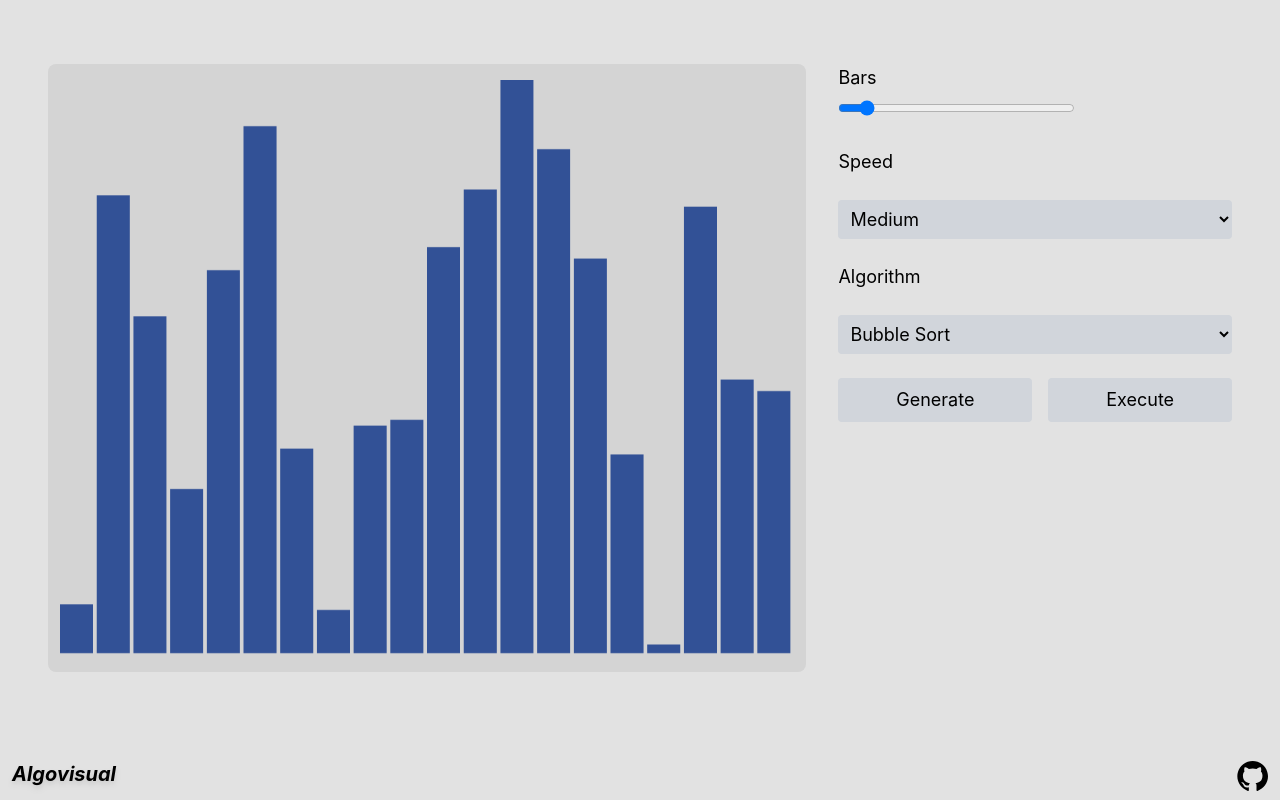
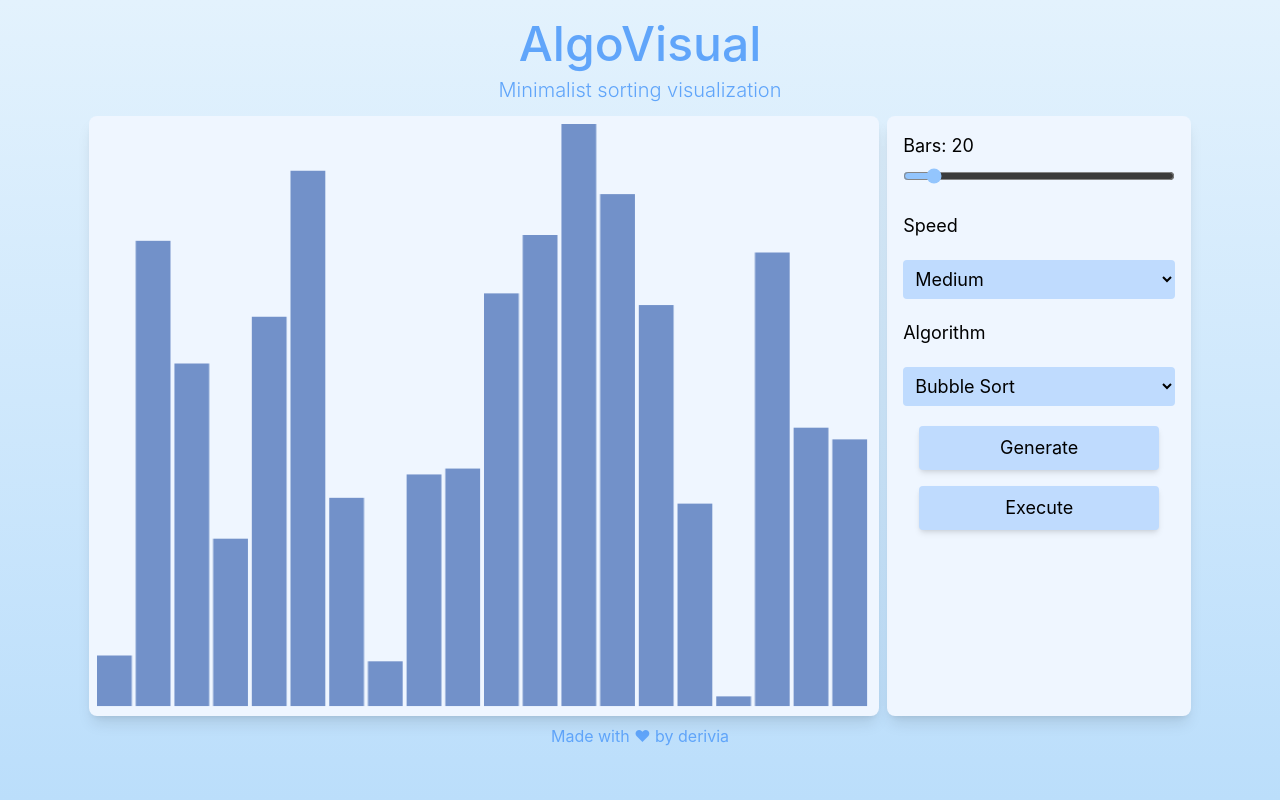
Before and after one commit to derivia/algovisual, a React (Vite) app in the folder client/: page / in a window 1280 px wide. Built offline with nearby package versions, Linux system fonts and the light colour scheme.

Commit message:
feat: new bluish design

```diff
--- a/client/src/components/Footer.tsx
+++ b/client/src/components/Footer.tsx
@@ -2,26 +2,12 @@ import { Link } from "react-router-dom";
 
 const Footer = () => {
 	return (
-		<header className="bg-transparent flex justify-between text-black h-fit py-1 px-3">
-			<h1 className="text-xl font-bold drop-shadow-md italic">Algovisual</h1>
-			<Link
-				target="_blank"
-				to="https://github.com/derivia"
-				aria-label="GitHub Repository"
-				className="hover:opacity-70 mb-1 transition-opacity"
-			>
-				<svg
-					height="32"
-					aria-hidden="true"
-					viewBox="0 0 24 24"
-					version="1.1"
-					width="32"
-					data-view-component="true"
-				>
-					<path d="M12.5.75C6.146.75 1 5.896 1 12.25c0 5.089 3.292 9.387 7.863 10.91.575.101.79-.244.79-.546 0-.273-.014-1.178-.014-2.142-2.889.532-3.636-.704-3.866-1.35-.13-.331-.69-1.352-1.18-1.625-.402-.216-.977-.748-.014-.762.906-.014 1.553.834 1.769 1.179 1.035 1.74 2.688 1.25 3.349.948.1-.747.402-1.25.733-1.538-2.559-.287-5.232-1.279-5.232-5.678 0-1.25.445-2.285 1.178-3.09-.115-.288-.517-1.467.115-3.048 0 0 .963-.302 3.163 1.179.92-.259 1.897-.388 2.875-.388.977 0 1.955.13 2.875.388 2.2-1.495 3.162-1.179 3.162-1.179.633 1.581.23 2.76.115 3.048.733.805 1.179 1.825 1.179 3.09 0 4.413-2.688 5.39-5.247 5.678.417.36.776 1.05.776 2.128 0 1.538-.014 2.774-.014 3.162 0 .302.216.662.79.547C20.709 21.637 24 17.324 24 12.25 24 5.896 18.854.75 12.5.75Z"></path>
-				</svg>
+		<div className="mx-auto text-blue-400">
+			Made with ♥ by{" "}
+			<Link target="_blank" to="https://github.com/derivia">
+				derivia
 			</Link>
-		</header>
+		</div>
 	);
 };
 
--- /dev/null
+++ b/client/src/components/Header.tsx
@@ -0,0 +1,10 @@
+const Header = () => {
+	return (
+		<header className="bg-transparent mt-4 flex items-center flex-col mx-auto gap-2 text-black h-fit py-1 px-3">
+			<h1 className="text-5xl text-blue-400 w-fit font-medium">AlgoVisual</h1>
+      <p className="text-xl text-blue-400 font-light">Minimalist sorting visualization</p>
+		</header>
+	);
+};
+
+export default Header;
--- a/client/src/components/Options.tsx
+++ b/client/src/components/Options.tsx
@@ -48,10 +48,12 @@ const CodeArea = () => {
 	};
 
 	return (
-		<div className="w-[35%] text-lg boxShadow-l-md p-4">
-			<div className="flex flex-col gap-6">
+		<div className="w-[25%] rounded-lg shadow-lg bg-blue-50 text-lg p-4">
+			<div className="flex w-full flex-col gap-5">
 				<div className="flex flex-col">
-					<label className="text-gray">Bars</label>
+					<label className="text-gray">
+						Bars: <span>{arraySize}</span>
+					</label>
 					<Slider
 						tabIndex={1}
 						onChangeFunction={setArraySize}
@@ -62,7 +64,7 @@ const CodeArea = () => {
 				<select
 					value={speed}
 					onChange={(e) => setSpeed(Number(e.target.value))}
-					className="p-2 bg-gray-300 text-gray rounded hover:cursor-pointer hover:bg-gray-400"
+					className="p-2 bg-blue-200 text-gray rounded hover:cursor-pointer hover:bg-gray-400"
 				>
 					<option value="500">Slow</option>
 					<option value="100">Medium</option>
@@ -80,25 +82,25 @@ const CodeArea = () => {
 								| "mergeSort",
 						)
 					}
-					className="p-2 bg-gray-300 text-gray rounded hover:cursor-pointer hover:bg-gray-400"
+					className="p-2 bg-blue-200 text-gray rounded hover:cursor-pointer hover:bg-gray-400"
 				>
 					<option value="bubbleSort">Bubble Sort</option>
 					<option value="insertionSort">Insertion Sort</option>
 					<option value="quickSort">Quick Sort</option>
 					<option value="mergeSort">Merge Sort</option>
 				</select>
-				<div className="flex gap-4">
+				<div className="flex flex-col mx-4 gap-4">
 					<button
 						onClick={generateArray}
 						disabled={isRunning}
-						className="bg-gray-300 grow text-gray px-4 py-2 rounded hover:bg-gray-400 disabled:opacity-50"
+						className="bg-blue-200 shadow-md grow text-gray px-4 py-2 rounded hover:bg-gray-400 disabled:opacity-50"
 					>
 						Generate
 					</button>
 					<button
 						onClick={handleExecute}
 						disabled={isRunning}
-						className="bg-gray-300 grow text-gray px-4 py-2 rounded hover:bg-gray-400 disabled:opacity-50"
+						className="bg-blue-200 shadow-md grow text-gray px-4 py-2 rounded hover:bg-gray-400 disabled:opacity-50"
 					>
 						Execute
 					</button>
--- a/client/src/components/Slider.tsx
+++ b/client/src/components/Slider.tsx
@@ -13,7 +13,7 @@ const Slider = ({ tabIndex, value, onChangeFunction }: SliderProps) => {
 			tabIndex={tabIndex}
 			value={value}
 			onChange={(e) => onChangeFunction(Number(e.target.value))}
-			className="p-2 bg-gray-300 w-[60%]"
+			className="p-2 bg-gray-300 accent-blue-300"
 		/>
 	);
 };
--- a/client/src/components/Visualization.tsx
+++ b/client/src/components/Visualization.tsx
@@ -4,19 +4,20 @@ import { arrayAtom } from "../utils/store";
 
 const VisualizationArea = () => {
 	const canvasRef = useRef<HTMLCanvasElement>(null);
+	const containerRef = useRef<HTMLDivElement>(null);
 	const array = useAtomValue(arrayAtom);
-	const barColor = "#325196";
+	const barColor = "#7291C9";
 
-	/**
-	 * Render canvas on startup array
-	 *
-	 * Uses array atom with default value 20
-	 * Which can be changed on the Options area
-	 */
 	useEffect(() => {
 		const canvas = canvasRef.current;
+		const container = containerRef.current;
 		const ctx = canvas?.getContext("2d");
-		if (!canvas || !ctx) return;
+
+		if (!canvas || !ctx || !container) return;
+
+		const resizeCanvas = () => {
+			canvas.width = container.clientWidth;
+			canvas.height = container.clientHeight;
 
 			const { width, height } = canvas;
 			const barWidth = width / array.length;
@@ -32,15 +33,23 @@ const VisualizationArea = () => {
 				ctx.fillStyle = barColor;
 				ctx.fillRect(x, y, barWidth - 4, barHeight - 2);
 			});
-	}, [array]);
+		};
+
+		resizeCanvas();
+
+		window.addEventListener("resize", resizeCanvas);
+
+		return () => {
+			window.removeEventListener("resize", resizeCanvas);
+		};
+	}, [array, barColor]);
 
 	return (
-		<div className="w-[65%] p-4">
+		<div ref={containerRef} className="w-[65%] h-full relative">
 			<canvas
 				ref={canvasRef}
-				className="w-full h-[90%] px-3 py-4 bg-neutral-300 rounded-lg"
-				width={800}
-				height={400}
+				className="w-full h-full bg-blue-50 shadow-lg p-2 rounded-lg"
+				style={{ display: "block" }}
 			/>
 		</div>
 	);
--- a/client/src/index.css
+++ b/client/src/index.css
@@ -7,7 +7,7 @@
 	font-weight: 400;
 	font-synthesis: none;
 	text-rendering: optimizeLegibility;
-	background-color: #e2e2e2;
+	background: linear-gradient(to bottom, #e3f2fd, #bbdefb);
 	--accent: #284273;
 }
 
@@ -29,7 +29,6 @@ body {
 	display: flex;
 	justify-content: center;
 	min-height: 100vh;
-	overflow: hidden;
 }
 
 #root {
--- a/client/src/pages/Home.tsx
+++ b/client/src/pages/Home.tsx
@@ -1,9 +1,10 @@
 import { useEffect } from "react";
 import { useAtom } from "jotai";
 import { arrayAtom } from "../utils/store";
-import Footer from "../components/Footer";
+import Header from "../components/Header";
 import Visualization from "../components/Visualization";
 import Options from "../components/Options";
+import Footer from "../components/Footer";
 
 const Home = () => {
 	const [_array, setArray] = useAtom(arrayAtom);
@@ -15,8 +16,9 @@ const Home = () => {
 	}, [setArray]);
 
 	return (
-		<div className="flex flex-col w-full h-screen">
-			<div className="flex flex-1 mt-12 self-center w-[95%]">
+		<div className="flex flex-col gap-2 h-screen w-full">
+			<Header />
+			<div className="flex h-[75%] w-[95%] gap-2 justify-center self-center">
 				<Visualization />
 				<Options />
 			</div>
```
Lines whose indentation alone changed are shown as unchanged.
